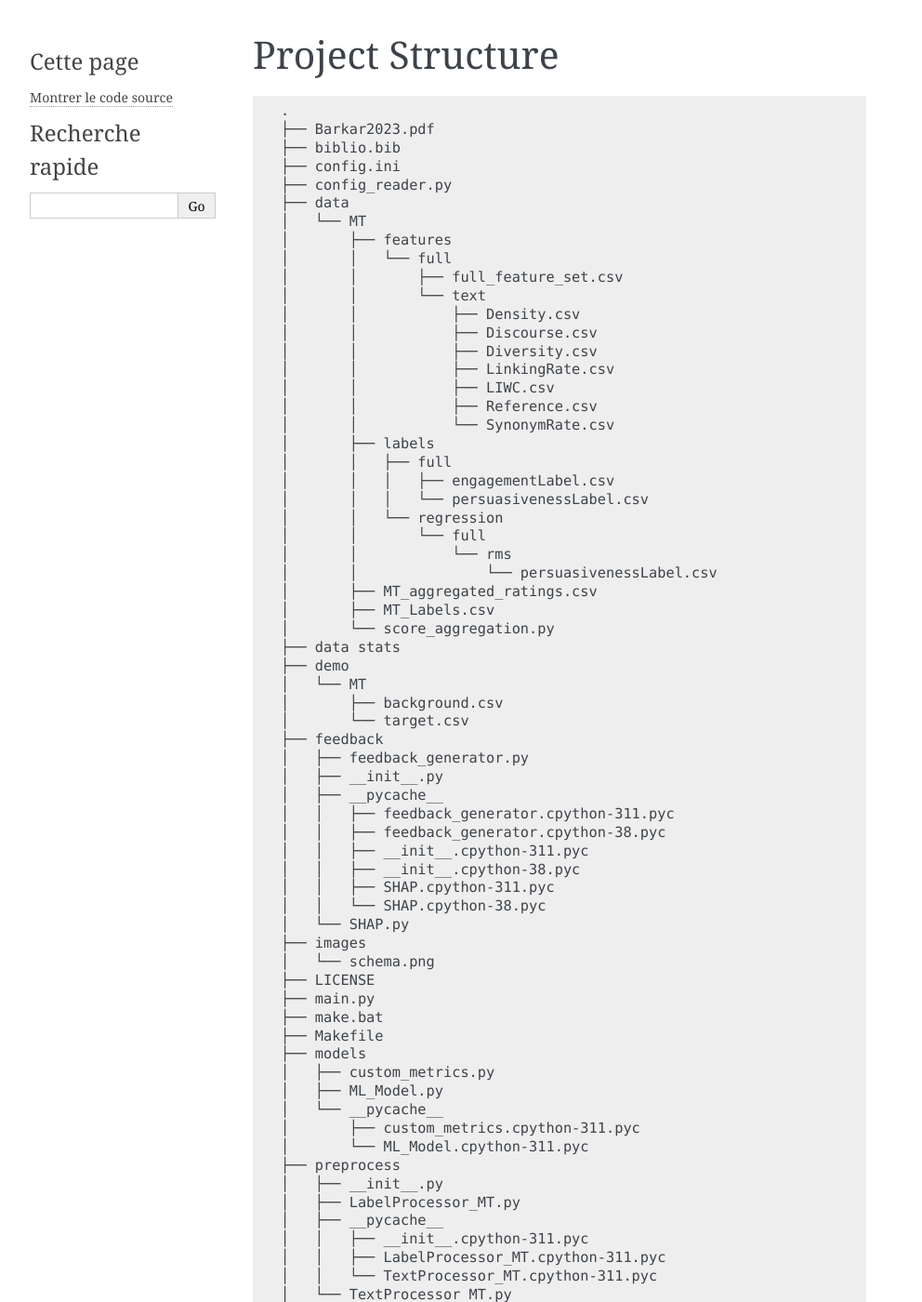
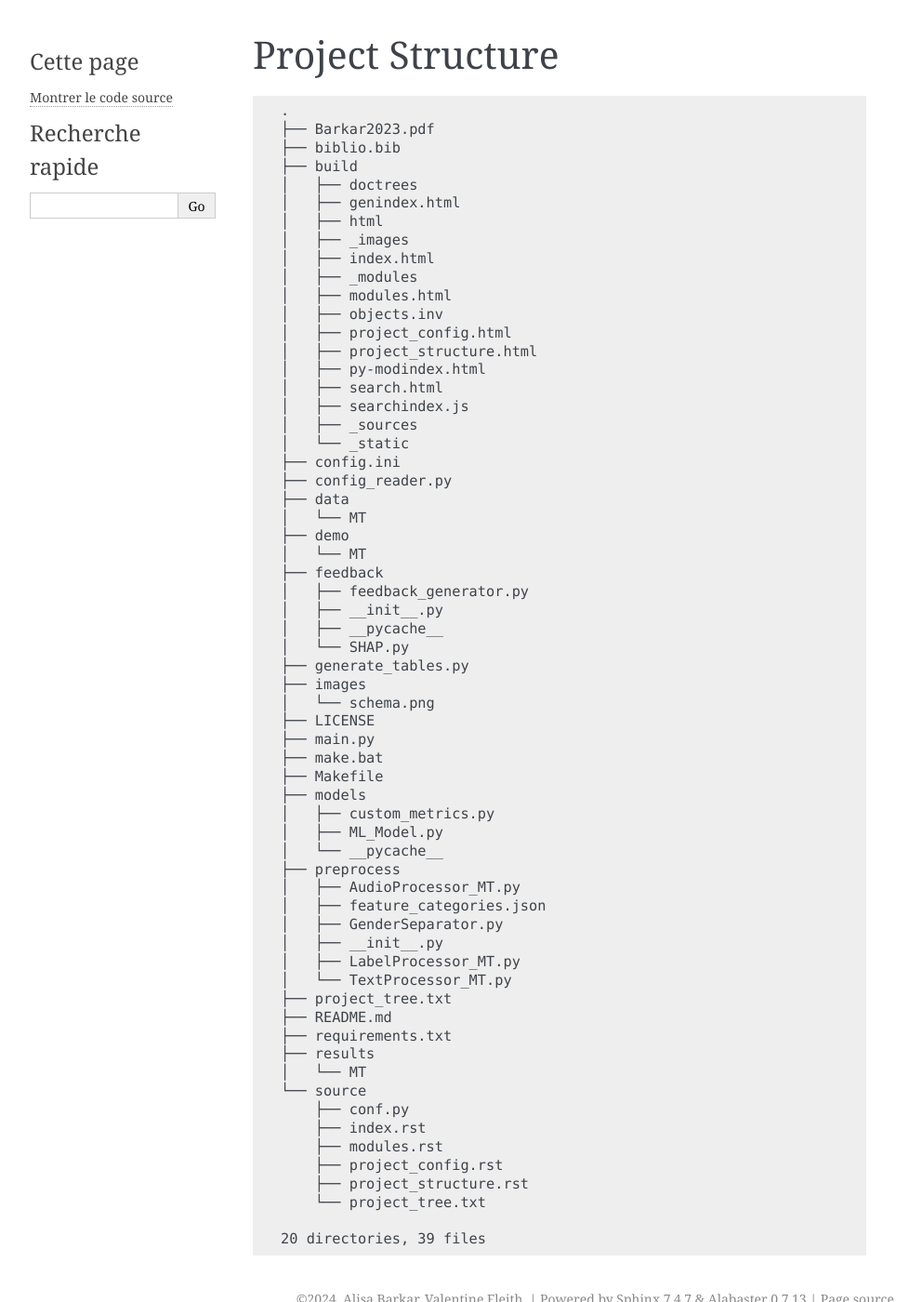
Before and after one commit to abarkar/Public-Speaking-Classification-with-Textual-Features, a Sphinx documentation site: the page built from source/project_structure.rst, in a window 1280 px wide and 1400 px high. Shown: the whole window at 93% size, without its empty margins (148-1140 px from the left). Built offline with Sphinx 7.4.7, drawn with Linux system fonts in a browser that asks for light colours; some of the changed text lies outside the part shown.

Commit message:
Updated the documentation with the audio feature extraction

```diff
--- a/source/conf.py
+++ b/source/conf.py
@@ -62,4 +62,4 @@
 # Add any paths that contain custom static files (such as style sheets) here,
 # relative to this directory. They are copied after the builtin static files,
 # so a file named "default.css" will overwrite the builtin "default.css".
-html_static_path = ['_static']
+html_static_path = ['../build/_static']
--- a/source/modules.rst
+++ b/source/modules.rst
@@ -7,6 +7,11 @@
    :show-inheritance:
 
 .. automodule:: preprocess.LabelProcessor_MT
+   :members:
+   :undoc-members:
+   :show-inheritance:
+
+.. automodule:: preprocess.AudioProcessor_MT
    :members:
    :undoc-members:
    :show-inheritance:
--- a/source/project_tree.txt
+++ b/source/project_tree.txt
@@ -1,48 +1,34 @@
 .
 ├── Barkar2023.pdf
 ├── biblio.bib
+├── build
+│   ├── doctrees
+│   ├── genindex.html
+│   ├── html
+│   ├── _images
+│   ├── index.html
+│   ├── _modules
+│   ├── modules.html
+│   ├── objects.inv
+│   ├── project_config.html
+│   ├── project_structure.html
+│   ├── py-modindex.html
+│   ├── search.html
+│   ├── searchindex.js
+│   ├── _sources
+│   └── _static
 ├── config.ini
 ├── config_reader.py
 ├── data
 │   └── MT
-│       ├── features
-│       │   └── full
-│       │       ├── full_feature_set.csv
-│       │       └── text
-│       │           ├── Density.csv
-│       │           ├── Discourse.csv
-│       │           ├── Diversity.csv
-│       │           ├── LinkingRate.csv
-│       │           ├── LIWC.csv
-│       │           ├── Reference.csv
-│       │           └── SynonymRate.csv
-│       ├── labels
-│       │   ├── full
-│       │   │   ├── engagementLabel.csv
-│       │   │   └── persuasivenessLabel.csv
-│       │   └── regression
-│       │       └── full
-│       │           └── rms
-│       │               └── persuasivenessLabel.csv
-│       ├── MT_aggregated_ratings.csv
-│       ├── MT_Labels.csv
-│       └── score_aggregation.py
-├── data stats
 ├── demo
 │   └── MT
-│       ├── background.csv
-│       └── target.csv
 ├── feedback
 │   ├── feedback_generator.py
 │   ├── __init__.py
 │   ├── __pycache__
-│   │   ├── feedback_generator.cpython-311.pyc
-│   │   ├── feedback_generator.cpython-38.pyc
-│   │   ├── __init__.cpython-311.pyc
-│   │   ├── __init__.cpython-38.pyc
-│   │   ├── SHAP.cpython-311.pyc
-│   │   └── SHAP.cpython-38.pyc
 │   └── SHAP.py
+├── generate_tables.py
 ├── images
 │   └── schema.png
 ├── LICENSE
@@ -53,67 +39,24 @@
 │   ├── custom_metrics.py
 │   ├── ML_Model.py
 │   └── __pycache__
-│       ├── custom_metrics.cpython-311.pyc
-│       └── ML_Model.cpython-311.pyc
 ├── preprocess
+│   ├── AudioProcessor_MT.py
+│   ├── feature_categories.json
+│   ├── GenderSeparator.py
 │   ├── __init__.py
 │   ├── LabelProcessor_MT.py
-│   ├── __pycache__
-│   │   ├── __init__.cpython-311.pyc
-│   │   ├── LabelProcessor_MT.cpython-311.pyc
-│   │   └── TextProcessor_MT.cpython-311.pyc
 │   └── TextProcessor_MT.py
 ├── project_tree.txt
-├── __pycache__
-│   ├── config_reader.cpython-311.pyc
-│   └── main.cpython-311.pyc
 ├── README.md
 ├── requirements.txt
-└── results
-    └── MT
-        ├── engagement
-        │   └── full
-        │       └── correlation
-        │           ├── feature_label_correlations.csv
-        │           ├── pearson_correlation_by_category.png
-        │           ├── pearson_feature_correlation.png
-        │           ├── pearson_mean_corr_by_category.csv
-        │           ├── spearman_correlation_by_category.png
-        │           ├── spearman_feature_correlation.png
-        │           └── spearman_mean_corr_by_category.csv
-        └── persuasiveness
-            └── full
-                ├── correlation
-                │   ├── feature_label_correlations.csv
-                │   ├── pearson_correlation_by_category.png
-                │   ├── pearson_feature_correlation.png
-                │   ├── pearson_mean_corr_by_category.csv
-                │   ├── spearman_correlation_by_category.png
-                │   ├── spearman_feature_correlation.png
-                │   └── spearman_mean_corr_by_category.csv
-                ├── eNET
-                │   ├── best_parameters_rf.txt
-                │   ├── lvo_accuracy_score.txt
-                │   └── metrics.tex
-                ├── LAS
-                │   ├── best_parameters_rf.txt
-                │   ├── lvo_accuracy_score.txt
-                │   └── metrics.tex
-                ├── LIN
-                │   ├── best_parameters_rf.txt
-                │   ├── lvo_accuracy_score.txt
-                │   └── metrics.tex
-                ├── RFC
-                │   ├── best_parameters_rf.txt
-                │   └── lvo_accuracy_score.txt
-                ├── RFR
-                │   ├── best_parameters_rf.txt
-                │   ├── lvo_accuracy_score.txt
-                │   └── metrics.tex
-                ├── RID
-                │   ├── best_parameters_rf.txt
-                │   ├── lvo_accuracy_score.txt
-                │   └── metrics.tex
-                └── SVM
+├── results
+│   └── MT
+└── source
+    ├── conf.py
+    ├── index.rst
+    ├── modules.rst
+    ├── project_config.rst
+    ├── project_structure.rst
+    └── project_tree.txt
 
-36 directories, 80 files
+20 directories, 39 files
```
Also changed, not shown: 17 other files.
